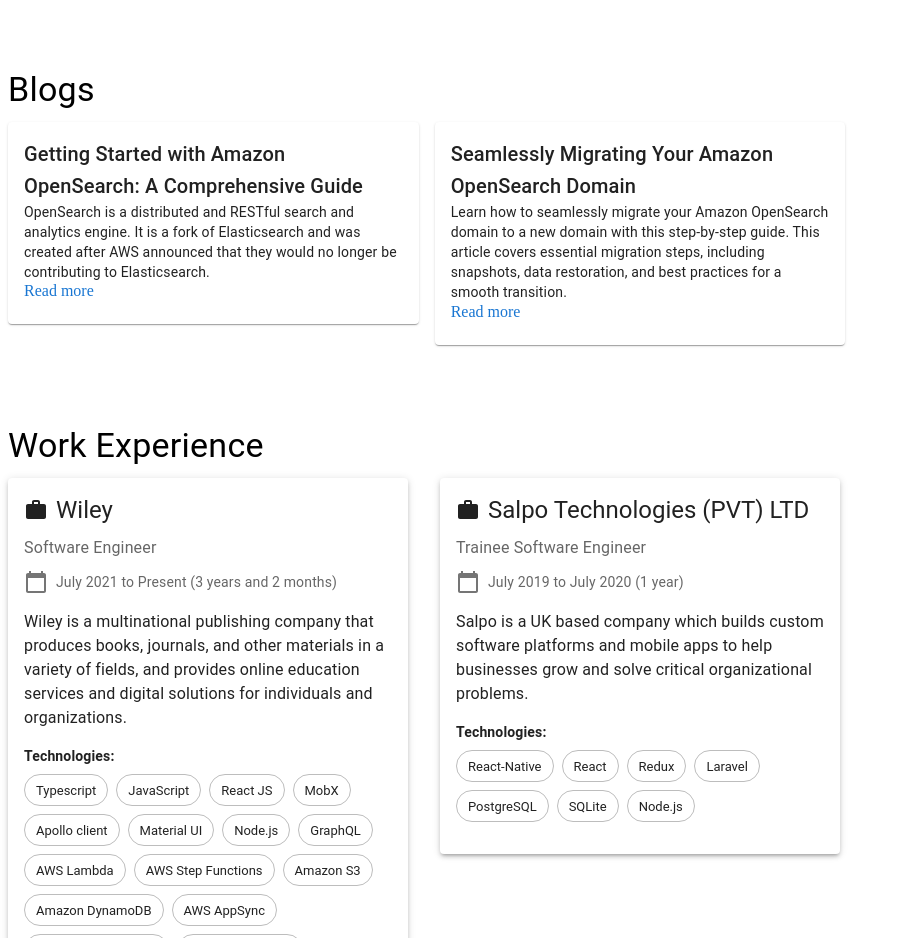
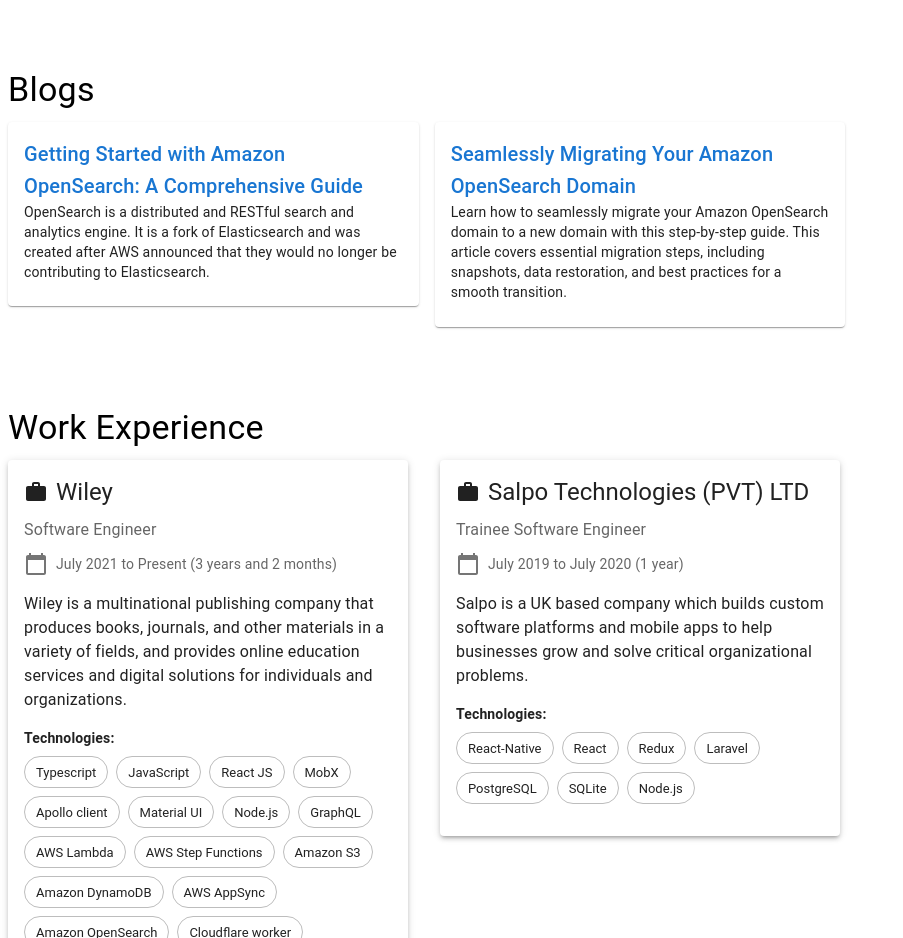
Before and after one commit to mfmafkar/mfmafkar.github.io, a React (Vite) app: page / in a window 1280 px wide. Shown: the part 1300-2238 px from the top of the page, without its empty margins (0-903 px from the left). Built offline with nearby package versions, Linux system fonts and the light colour scheme.

Commit message:
fix: Links do not have descriptive text SEO issue (lighthouse)

```diff
--- a/src/components/Blogs.tsx
+++ b/src/components/Blogs.tsx
@@ -18,17 +18,17 @@ const Blogs: React.FC<BlogsProps> = ({ blogs }) => {
           <Grid item xs={12} sm={6} md={4} key={index}>
             <Card>
               <CardContent>
-                <Typography variant="h6">{blog.title}</Typography>
-                <Typography variant="body2">{blog.description}</Typography>
-
                 <Link
                   href={blog.link}
                   target="_blank"
                   rel="noopener noreferrer"
                   sx={{ textDecoration: 'none' }}
                 >
-                  Read more
+                  <Typography variant="h6" color="primary">
+                    {blog.title}
+                  </Typography>
                 </Link>
+                <Typography variant="body2">{blog.description}</Typography>
               </CardContent>
             </Card>
           </Grid>
```
